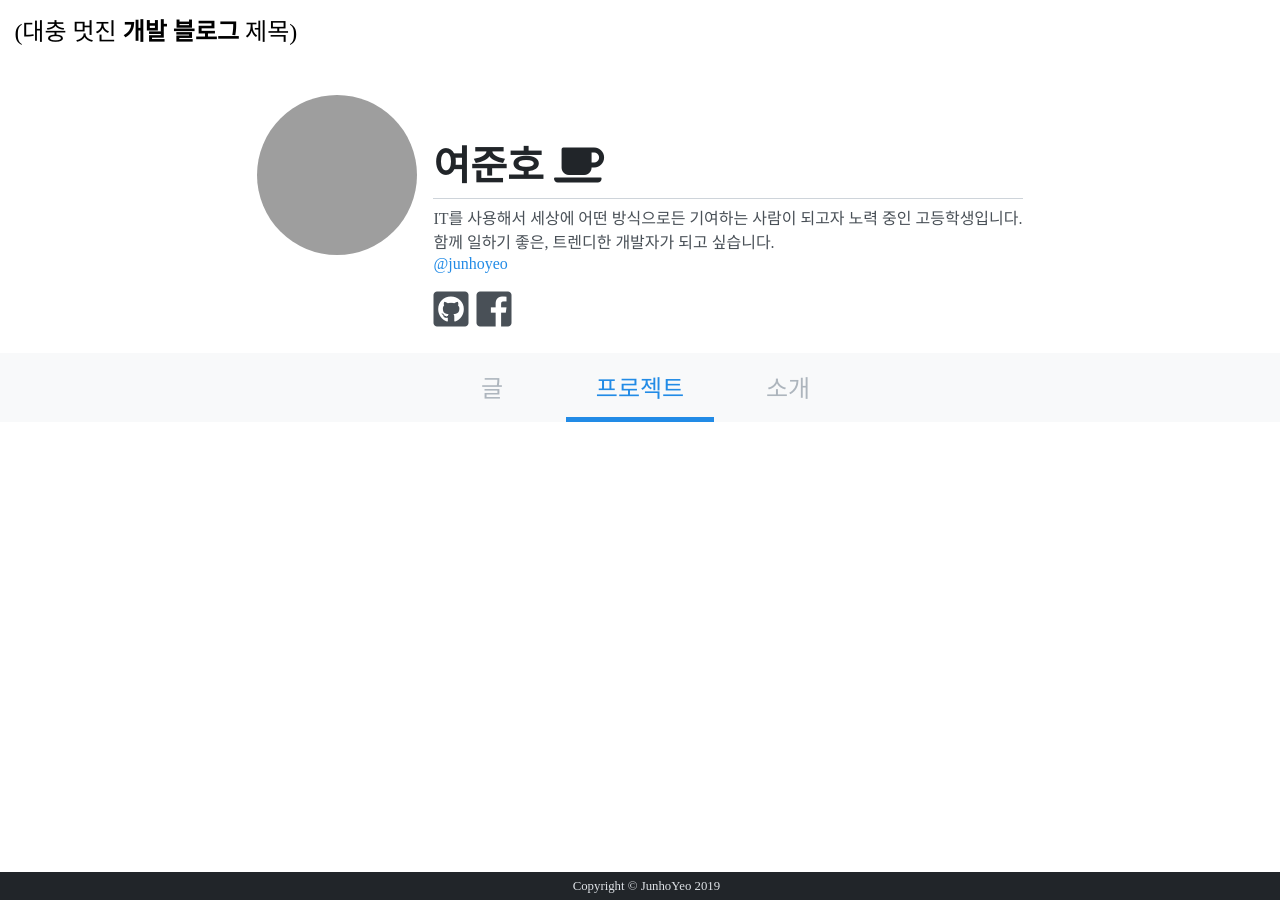
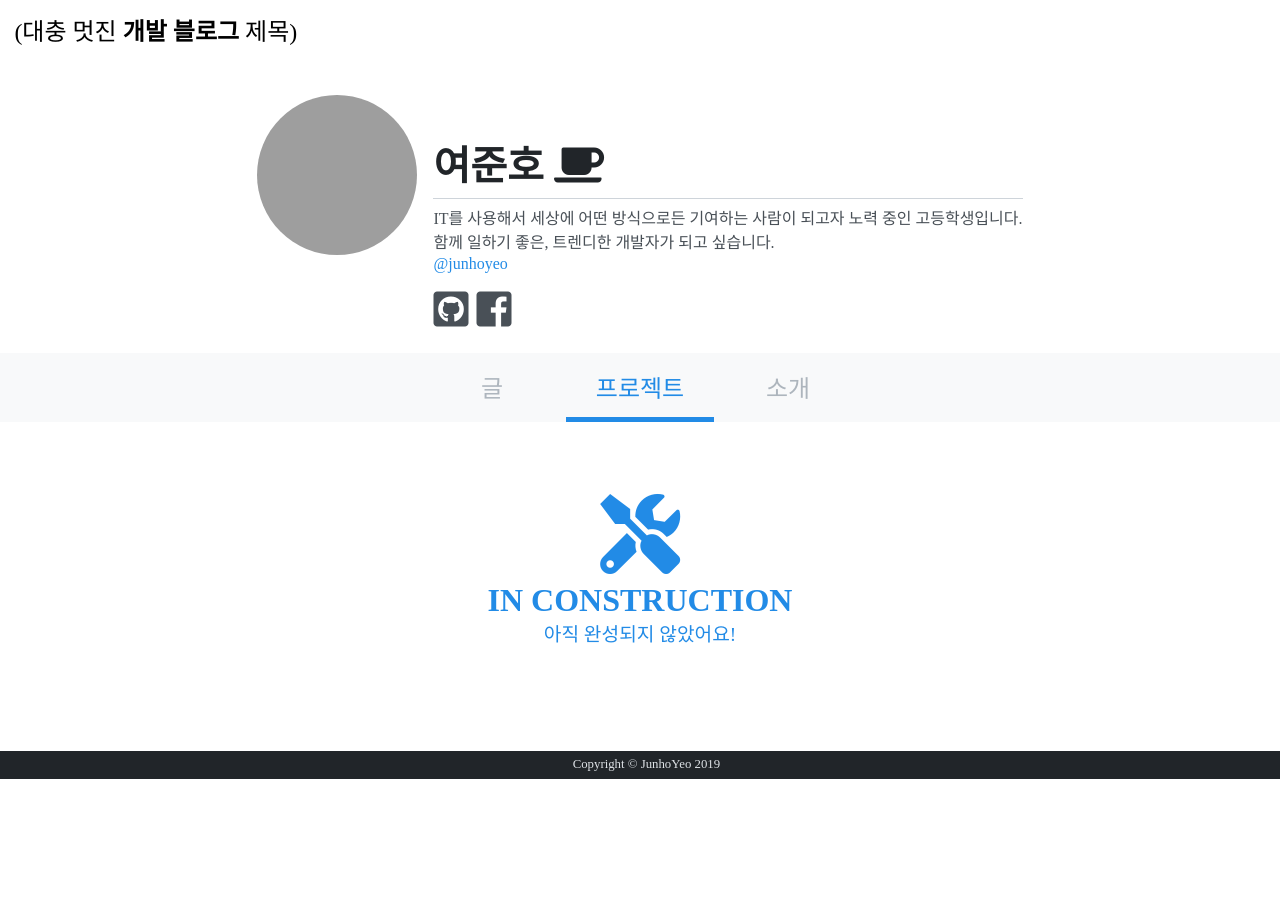
Before and after one commit to junhoyeo/blog-v1, a Jekyll site: the page built from projects.html, in a window 1280 px wide. Built offline with Jekyll 4.4.1, drawn with Linux system fonts in a browser that asks for light colours; some web fonts are replaced; grey boxes are pictures that could not be loaded.

Commit message:
feat: add construction component

```diff
--- /dev/null
+++ b/_includes/constrn.html
@@ -0,0 +1,5 @@
+<div class="constrn">
+  <i class="constrn__icon fas fa-tools"></i>
+  <h1 class="constrn__title">In construction</h1>
+  <p class="constrn__desc">아직 완성되지 않았어요!</p>
+</div>
--- /dev/null
+++ b/_layouts/projects.html
@@ -0,0 +1,7 @@
+---
+layout: default
+---
+
+<div class="projects">
+  {{ content }}
+</div>
--- a/_scss/blog.scss
+++ b/_scss/blog.scss
@@ -7,5 +7,7 @@
 @import "blog/posts";
 @import "blog/post";
 @import "blog/footer";
+@import "blog/projects";
 @import "blog/about";
 @import "blog/error";
+@import "blog/constrn";
--- /dev/null
+++ b/_scss/blog/_constrn.scss
@@ -0,0 +1,31 @@
+.constrn {
+  color: $blue-6;
+  display: flex;
+  flex-direction: column;
+  align-items: center;
+  justify-content: center;
+  margin-top: 2.5rem;
+  margin-bottom: 2.5rem;
+
+  &__icon {
+    font-size: 5rem;
+  }
+
+  &__title {
+    margin: 0;
+    margin-top: 0.5rem;
+    text-transform: uppercase;
+    font-size: 2rem;
+  }
+
+  &__desc {
+    margin: 0;
+    font-size: 1.2rem;
+  }
+
+  @media (max-width: 600px) {
+    &__title {
+      font-size: 1.8rem;
+    }
+  }
+}
--- a/_scss/blog/_footer.scss
+++ b/_scss/blog/_footer.scss
@@ -1,6 +1,6 @@
 .footer {
   width: 100%;
-  position: fixed;
+  position: relative;
   bottom: 0;
   color: $gray-3;
   background-color: $gray-9;
--- /dev/null
+++ b/_scss/blog/_projects.scss
@@ -0,0 +1,6 @@
+.projects {
+  margin-top: 2rem;
+  margin-bottom: 4rem;
+  width: 100%;
+  font-size: 1.2em;
+}
--- a/projects.html
+++ b/projects.html
@@ -1,3 +1,5 @@
 ---
-layout: default
+layout: projects
 ---
+
+{% include constrn.html %}
```
Also changed, not shown: about.md (+2 -0 lines).
